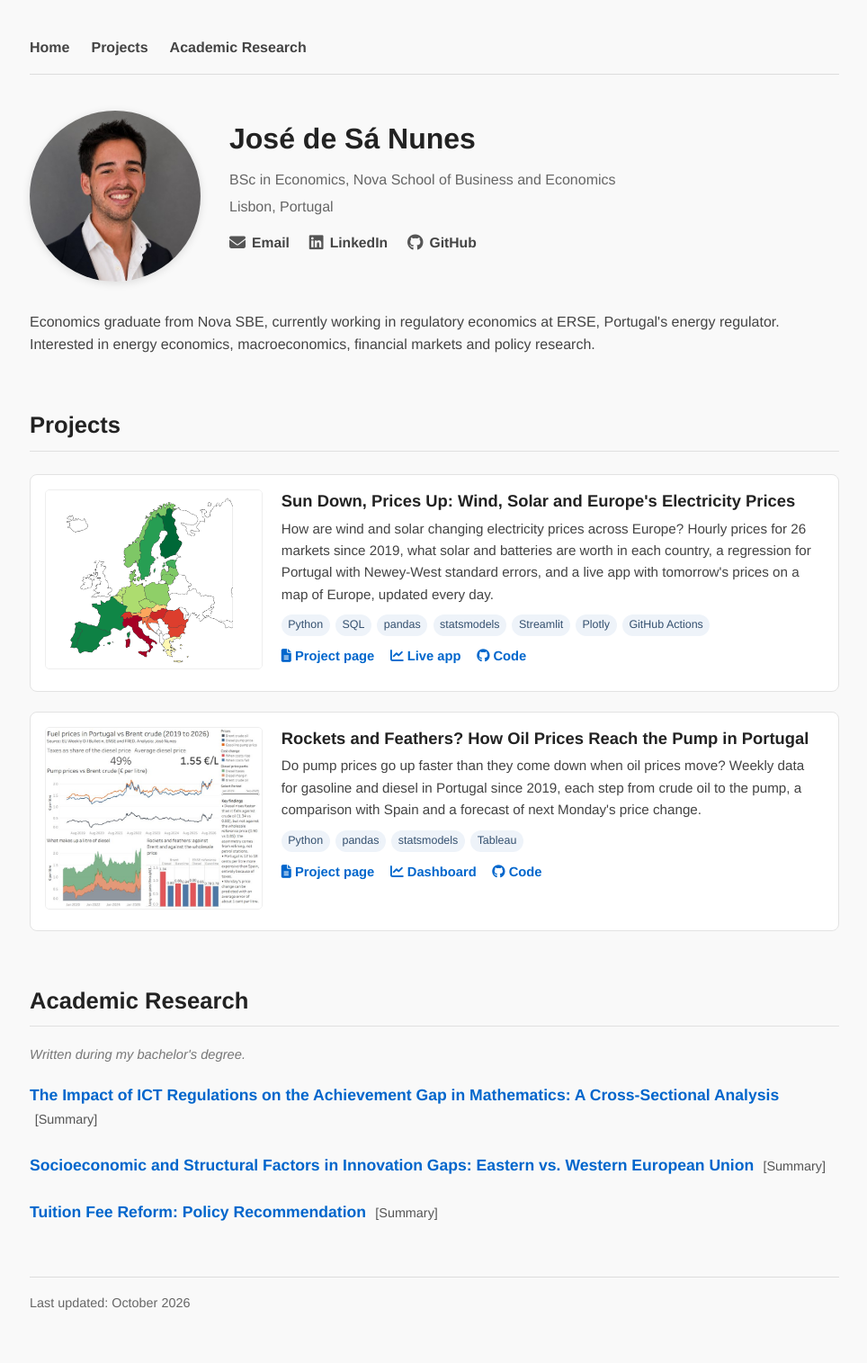
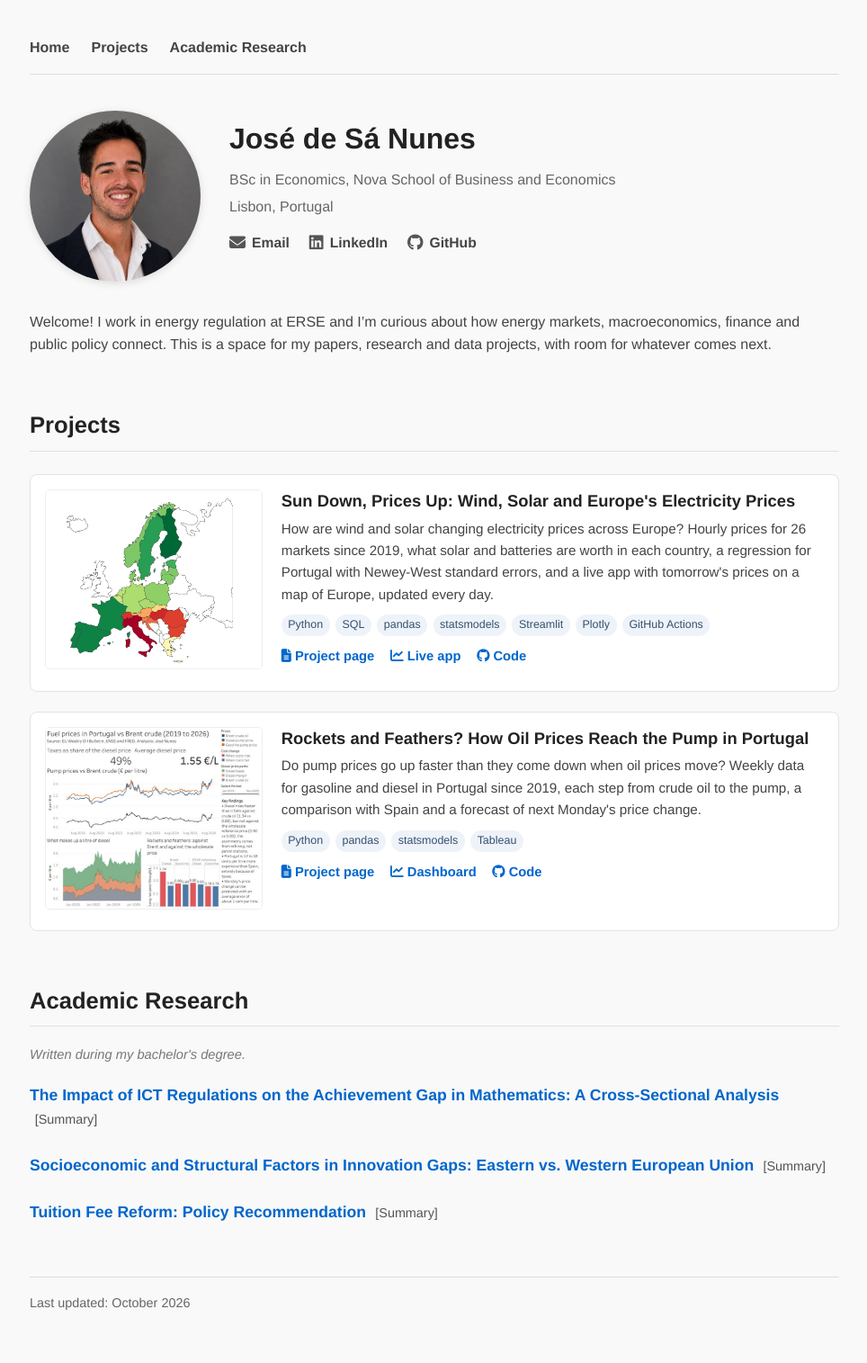
Before and after one commit to josepaulonunes/josepaulonunes.github.io, a Jekyll site: the page built from index.md, in a window 1280 px wide. Shown: the whole page at 90% size, without its empty margins (157-1121 px from the left). Built offline with Jekyll 4.4.1, drawn with Linux system fonts in a browser that asks for light colours.

Commit message:
Revise introduction in index.md
Updated personal introduction to reflect current work and interests.

```diff
--- a/index.md
+++ b/index.md
@@ -27,9 +27,7 @@ title: José Nunes
 </div>
 
 <p class="blurb">
-Economics graduate from Nova SBE, currently working in regulatory economics at ERSE, Portugal's energy regulator.
-
-Interested in energy economics, macroeconomics, financial markets and policy research.
+Welcome! I work in energy regulation at ERSE and I’m curious about how energy markets, macroeconomics, finance and public policy connect. This is a space for my papers, research and data projects, with room for whatever comes next.
 </p>
 
 <h2 id="projects">Projects</h2>
```
